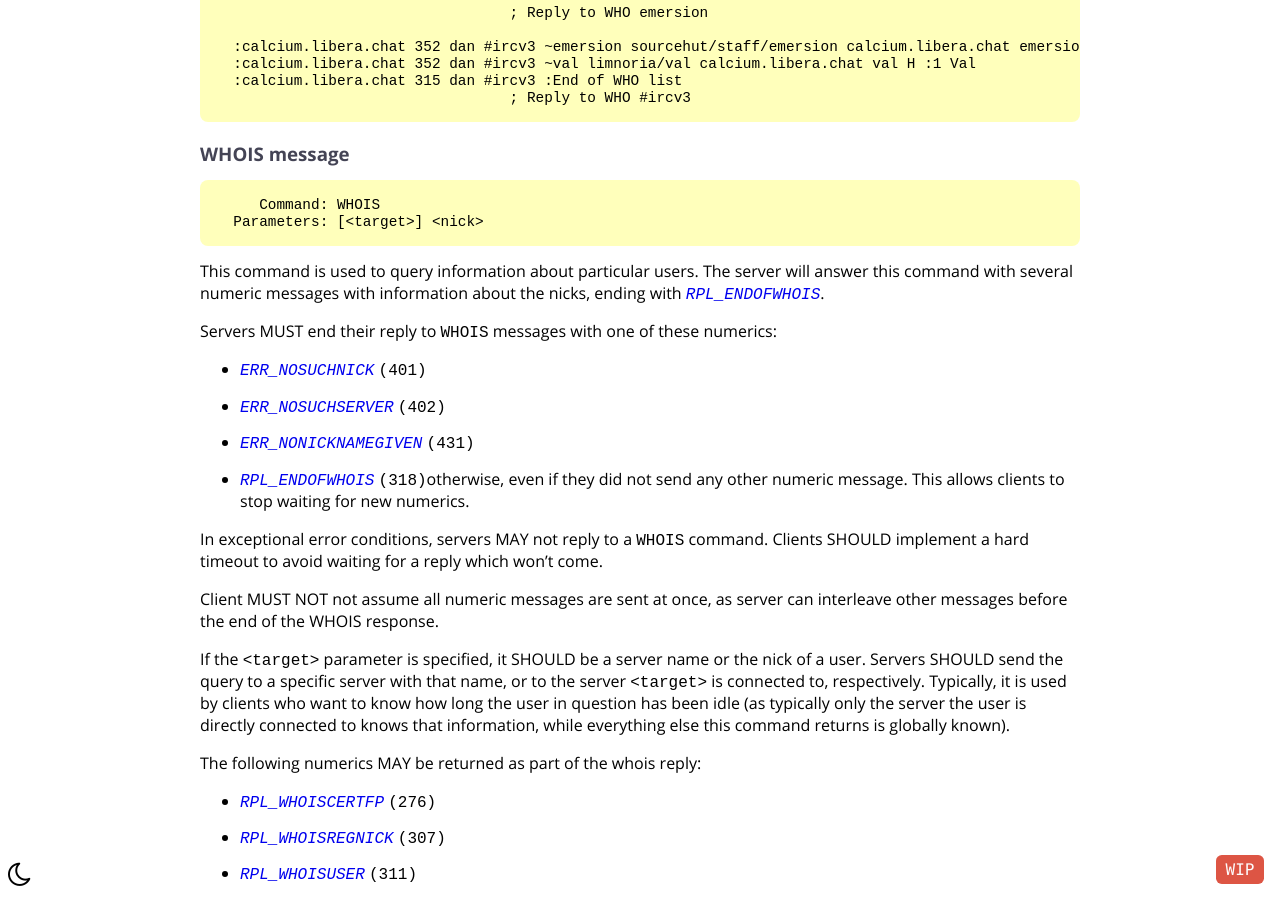
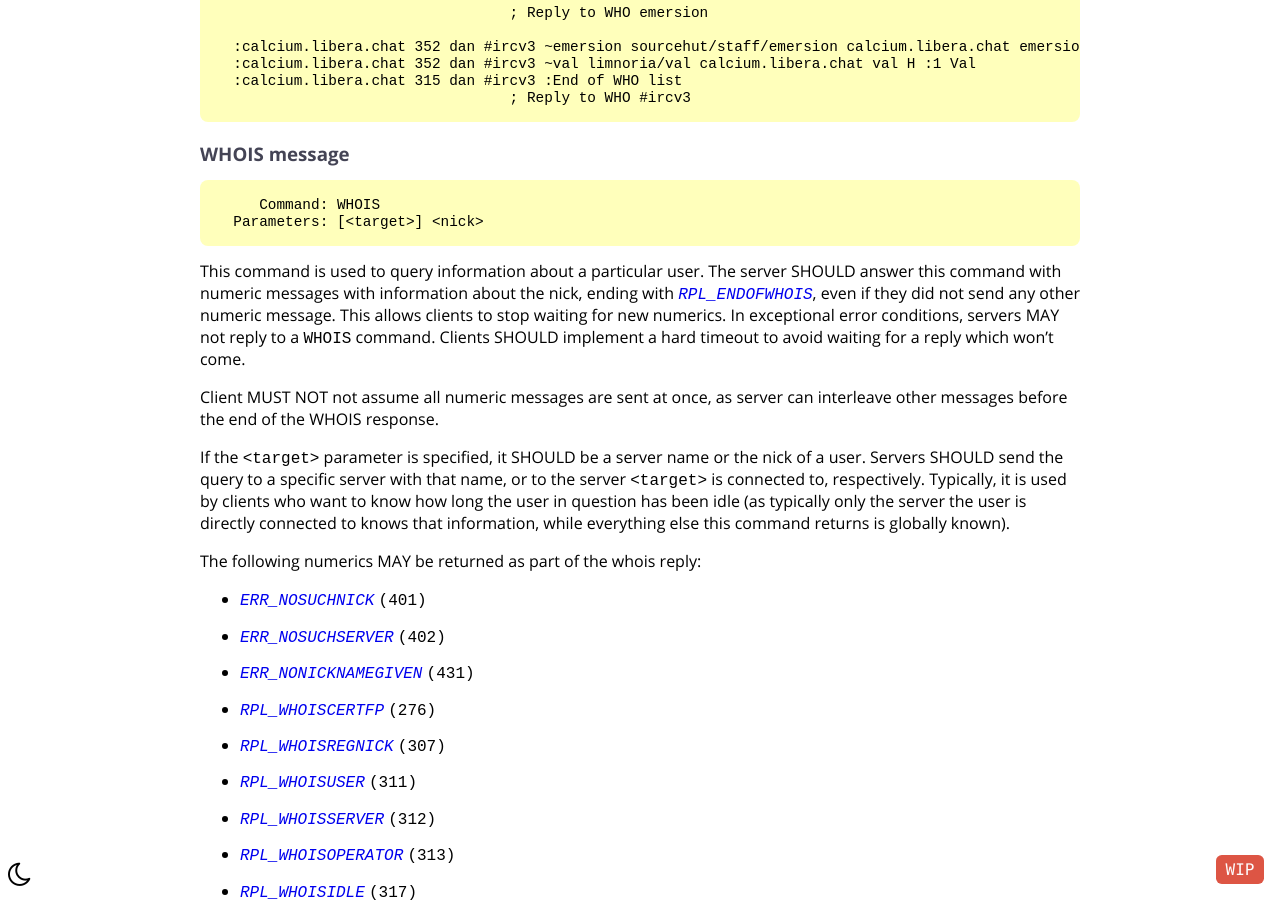
Before and after one commit to ircdocs/modern-irc, a Jekyll site: the page built from index.md, in a window 1280 px wide and 900 px high, scrolled down 48624 px. Built offline with Jekyll 4.4.1, drawn with Linux system fonts in a browser that asks for light colours; the table of contents is made by our own code.

Commit message:
clarify that servers SHOULD send RPL_WHOIS

```diff
--- a/_includes/messages/user_queries.md
+++ b/_includes/messages/user_queries.md
@@ -48,17 +48,8 @@ Reply Examples:
          Command: WHOIS
       Parameters: [<target>] <nick>
 
-This command is used to query information about particular users.
-The server will answer this command with several numeric messages with information about the nicks, ending with [`RPL_ENDOFWHOIS`](#rplendofwhois-318).
-
-Servers MUST end their reply to `WHOIS` messages with one of these numerics:
-
-* {% numeric ERR_NOSUCHNICK %}
-* {% numeric ERR_NOSUCHSERVER %}
-* {% numeric ERR_NONICKNAMEGIVEN %}
-* {% numeric RPL_ENDOFWHOIS %}otherwise, even if they did not send any other numeric message. This allows clients to stop waiting for new numerics.
-
-In exceptional error conditions, servers MAY not reply to a `WHOIS` command. Clients SHOULD implement a hard timeout to avoid waiting for a reply which won't come.
+This command is used to query information about a particular user.
+The server SHOULD answer this command with numeric messages with information about the nick, ending with [`RPL_ENDOFWHOIS`](#rplendofwhois-318), even if they did not send any other numeric message. This allows clients to stop waiting for new numerics. In exceptional error conditions, servers MAY not reply to a `WHOIS` command. Clients SHOULD implement a hard timeout to avoid waiting for a reply which won't come.
 
 Client MUST NOT not assume all numeric messages are sent at once, as server can interleave other messages before the end of the WHOIS response.
 
@@ -67,6 +58,9 @@ Typically, it is used by clients who want to know how long the user in question
 
 The following numerics MAY be returned as part of the whois reply:
 
+* {% numeric ERR_NOSUCHNICK %}
+* {% numeric ERR_NOSUCHSERVER %}
+* {% numeric ERR_NONICKNAMEGIVEN %}
 * {% numeric RPL_WHOISCERTFP %}
 * {% numeric RPL_WHOISREGNICK %}
 * {% numeric RPL_WHOISUSER %}
```
